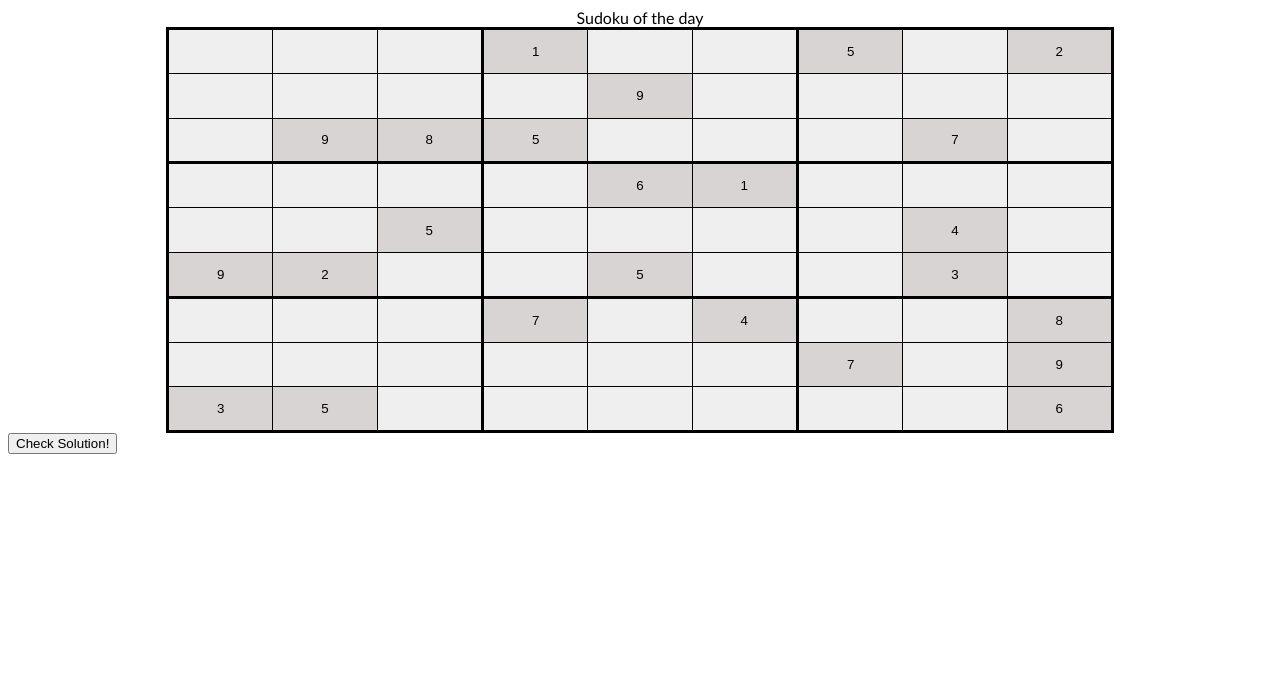
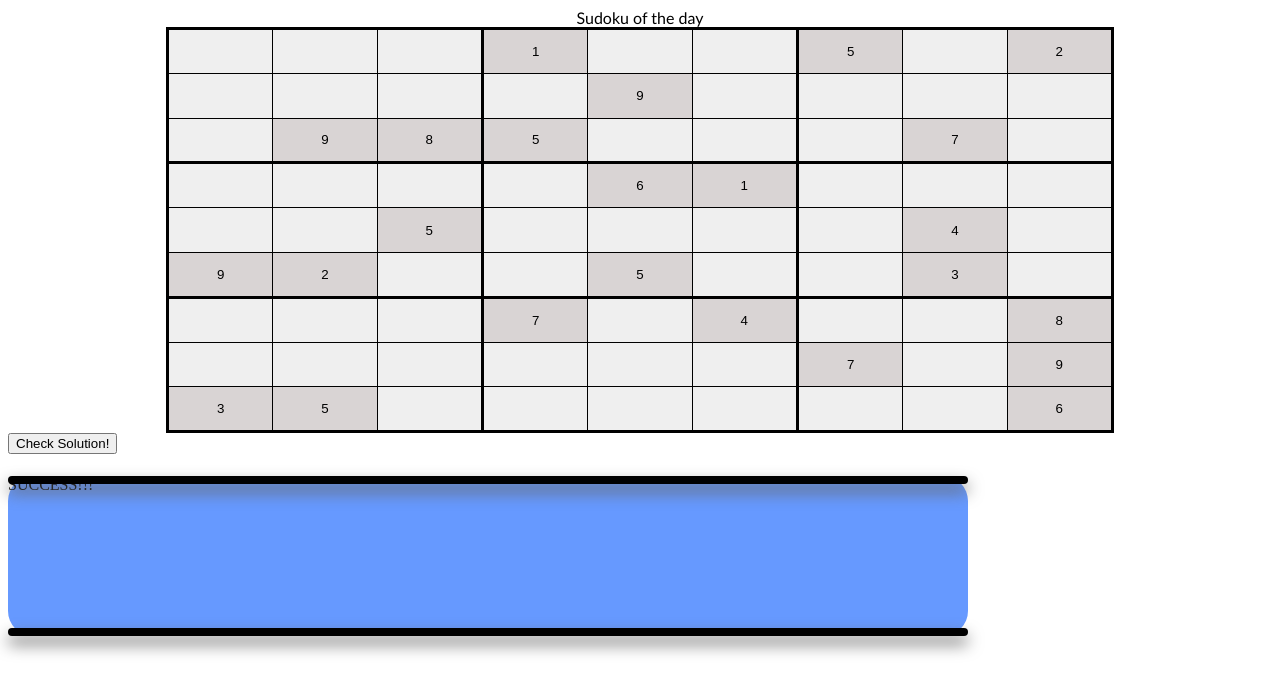
Before and after one commit to Joseph-Maulin/Suduku, a Flask app: page / in a window 1280 px wide. Shown: the top 694 px of the page. Run offline with Flask 2, Linux system fonts and the light colour scheme.

Commit message:
need to add success animation

```diff
--- a/templates/suduku_puzzle.html
+++ b/templates/suduku_puzzle.html
@@ -3,9 +3,14 @@
 
 <head>
   <script src="https://ajax.googleapis.com/ajax/libs/jquery/3.5.1/jquery.min.js"></script>
+  <link href="https://fonts.googleapis.com/css2?family=Open+Sans&display=swap" rel="stylesheet">
 </head>
 
+
+<body>
+
 <style>
+
 table { border-collapse: collapse; font-family: Calibri, sans-serif; }
 colgroup, tbody { border: solid medium; }
 td { border: solid thin; height: 2.8em; width: 10em; text-align: center; padding: 0; }
@@ -61,12 +66,45 @@ td { border: solid thin; height: 2.8em; width: 10em; text-align: center; padding
   background-color: #F08080;
 }
 
+.dropdown-content div:hover {background-color: #ddd;}
 
-.dropdown-content div:hover {background-color: #ddd;}
-/* .dropdown:hover .dropdown-content {display: block;} */
-/* .dropdown:hover .dropbtn {background-color: #3e8e41;} */
+.success_banner_container{
+  border-radius: 25px;
+  height:20%;
+  width:75%;
+  background-color:#6699ff;
+  position:absolute;
+  margin:auto;
+}
+
+.success_banner_text{
+  font-family: 'Open Sans', sans-serif;
+  font-size: 50[];
+  text-align: center;
+  bottom:50%
+}
+
+.success_banner_top_line{
+  position:absolute;
+  border-radius: 25px;
+  background-color: black;
+  box-shadow: 0px 8px 16px 0px #666666;
+  width:100%;
+  height:5%;
+  top:0px;
+}
+
+.success_banner_bottom_line{
+  position:absolute;
+  border-radius: 25px;
+  background-color: black;
+  box-shadow: 0px 8px 16px 0px #666666;
+  width:100%;
+  height:5%;
+  bottom:0px;
+}
+
 </style>
-
 
 <div id="puzzle">
 <table>
@@ -107,8 +145,31 @@ td { border: solid thin; height: 2.8em; width: 10em; text-align: center; padding
 Check Solution!
 </button>
 
+<h1 id="check_result"></h1>
+
+
+<div class="success_banner_container">
+  <div class="success_banner_top_line"></div>
+  SUCCESS!!!
+  <div class="success_banner_bottom_line"></div>
+</div>
+
 
 <script>
+function check_solution(){
+  var r = "True"
+  var solution = {{solver.solution}}
+  for(let i = 0; i<81; i++){
+    var solutionVal = solution[i];
+    if(parseInt(document.getElementById(`cell_${i}`).innerHTML) != solutionVal){
+      if(!document.getElementById(`dropbtn${i}`).classList.contains("incorrect_value_background")){
+        document.getElementById(`dropbtn${i}`).classList.toggle("incorrect_value_background");
+      }
+    }
+  }
+  docment.getElementById("check_result").innerHTML = r;
+}
+
 function setNumber(id){
   document.getElementById("dropdown" + id).classList.toggle("show");
 
@@ -147,7 +208,9 @@ for(let i = 0; i<81; i++){
     });
   });
 }
+
 </script>
 
+</body>
 
 </html5>
```
